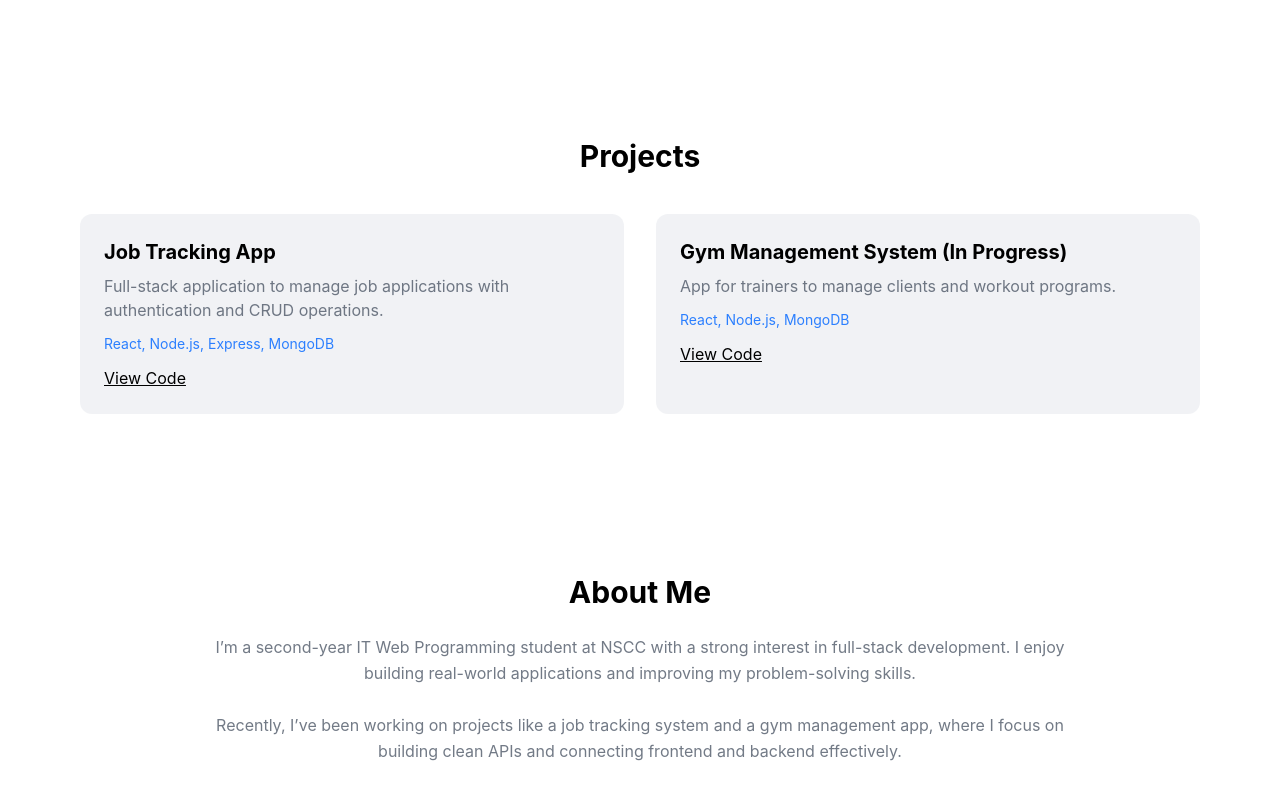
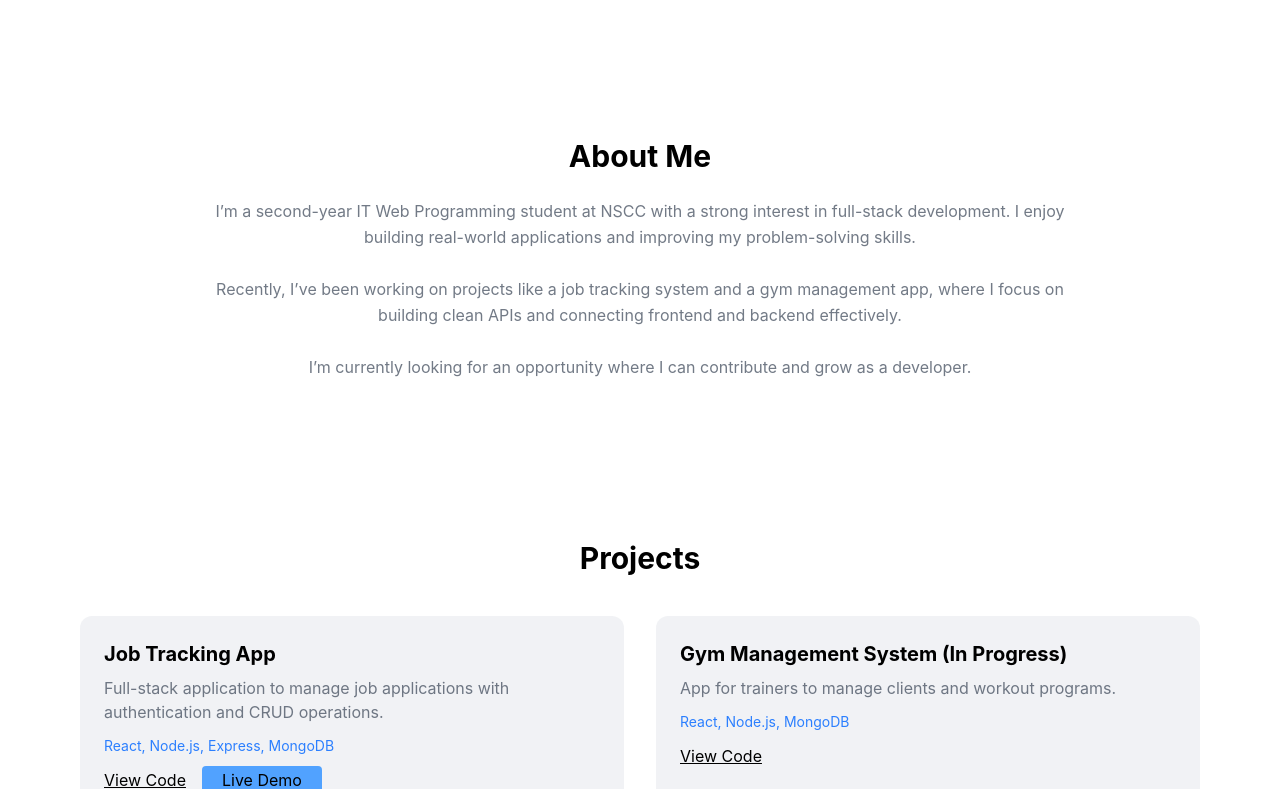
Before and after one commit to jomard44/jomard-portfolio, a React (Vite) app: page / in a window 1280 px wide. Shown: the part 440-1229 px from the top of the page. Built offline with nearby package versions, Linux system fonts and the light colour scheme.

Commit message:
update projects card

```diff
--- a/src/App.jsx
+++ b/src/App.jsx
@@ -9,13 +9,15 @@ import About from "./components/About";
 function App() {
   return (
     <>
+
       <Navbar />
       <Hero />
+      <About />
+      <Projects />
 
-      <Projects />
-      <About />
       <Skills />
       <Contact />
+
     </>
   );
 }
--- a/src/components/Projects.jsx
+++ b/src/components/Projects.jsx
@@ -1,4 +1,4 @@
-const ProjectCard = ({ title, desc, tech, link}) => {
+const ProjectCard = ({ title, desc, tech, link, live}) => {
   return (
     <div className="bg-gray-300/30 p-6 rounded-xl">
       <h3 className="text-xl font-bold mb-2">{title}</h3>
@@ -11,7 +11,16 @@ const ProjectCard = ({ title, desc, tech, link}) => {
       >
         View Code
       </a>
-
+       {live && (
+          <a
+            href={live}
+            target="_blank"
+            rel="noopener noreferrer"
+            className="bg-blue-400 px-5 py-1 ml-4 rounded hover:text-white"
+          >
+            Live Demo
+          </a>
+        )}
     </div>
   );
 };
@@ -28,6 +37,7 @@ const Projects = () => {
           desc="Full-stack application to manage job applications with authentication and CRUD operations."
           tech="React, Node.js, Express, MongoDB"
           link="https://github.com/jomard44/job-tracker-backend"
+          live="https://trackmyjobapp.com"
         />
 
         <ProjectCard
```
